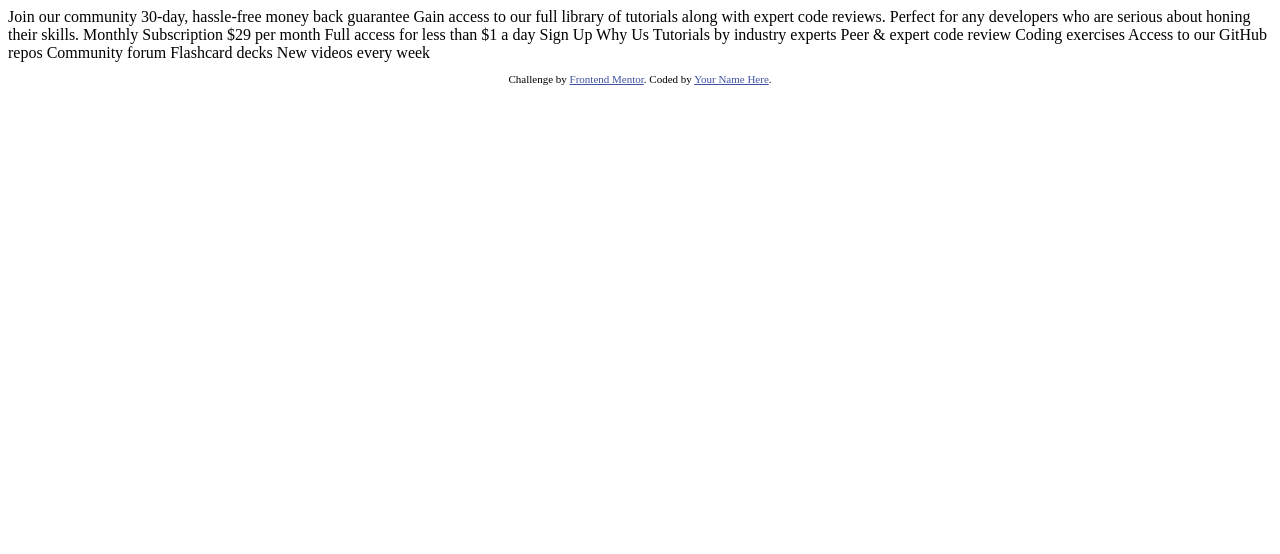
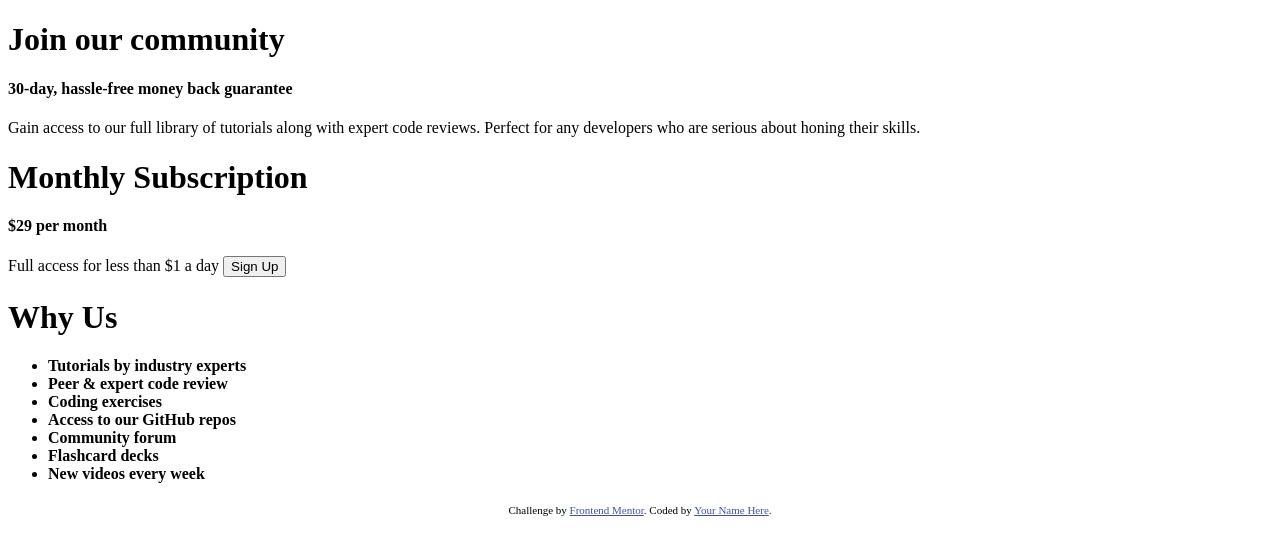
Before and after one commit to caarlosdamian/single-price-grid, a plain HTML site: page index.html in a window 1280 px wide. Drawn offline with Linux system fonts and the light colour scheme.

Commit message:
finish app structure

```diff
--- a/index.html
+++ b/index.html
@@ -1,51 +1,84 @@
 <!DOCTYPE html>
 <html lang="en">
   <head>
-  <meta charset="UTF-8">
-  <meta name="viewport" content="width=device-width, initial-scale=1.0"> <!-- displays site properly based on user's device -->
+    <meta charset="UTF-8" />
+    <meta name="viewport" content="width=device-width, initial-scale=1.0" />
+    <!-- displays site properly based on user's device -->
     <style>
-    @import url('https://fonts.googleapis.com/css2?family=Karla:ital,wght@0,200;0,300;0,400;0,500;0,600;0,700;0,800;1,200;1,300;1,400;1,500;1,600;1,700;1,800&display=swap');
+      @import url("https://fonts.googleapis.com/css2?family=Karla:ital,wght@0,200;0,300;0,400;0,500;0,600;0,700;0,800;1,200;1,300;1,400;1,500;1,600;1,700;1,800&display=swap");
     </style>
-  <link rel="icon" type="image/png" sizes="32x32" href="./images/favicon-32x32.png">
-  <link rel="stylesheet" href="./index.css">
+    <link
+      rel="icon"
+      type="image/png"
+      sizes="32x32"
+      href="./images/favicon-32x32.png"
+    />
+    <link rel="stylesheet" href="./index.css" />
     <title>Frontend Mentor | Single Price Grid Component</title>
 
     <!-- Feel free to remove these styles or customise in your own stylesheet 👍 -->
     <style>
-    .attribution { font-size: 11px; text-align: center; }
-    .attribution a { color: hsl(228, 45%, 44%); }
+      .attribution {
+        font-size: 11px;
+        text-align: center;
+      }
+      .attribution a {
+        color: hsl(228, 45%, 44%);
+      }
     </style>
   </head>
   <body>
-  Join our community
+    <main>
+      <div class="grid-container">
+        <div class="top">
+          <h1 class="top__header">Join our community</h1>
+          <h4 class="top_subtitle">30-day, hassle-free money back guarantee</h4>
+          <span class="top__text">
+            Gain access to our full library of tutorials along with expert code
+            reviews. Perfect for any developers who are serious about honing
+            their skills.</span
+          >
+        </div>
+        <div class="right">
+          <h1 class="right__header">Monthly Subscription</h1>
+          <h4 class="right__subtitle">
+            <strong class="right__subtitle-strong"> &dollar;29 </strong>
+            per month
+          </h4>
+          <span class="right__text">
+            Full access for less than &dollar;1 a day
+          </span>
+          <button class="right__button">Sign Up</button>
+        </div>
+        <div class="left">
+          <h1 class="left__header">
+            Why Us
+          </h1>
+          <h4 class="left__text">
+            <ul>
+              <li>Tutorials by industry experts</li>
+              <li>Peer &amp; expert code review</li>
+              <li>Coding exercises</li>
+              <li>Access to our GitHub repos</li>
+              <li>Community forum</li>
+              <li>Flashcard decks</li>
+              <li>New videos every week</li>
+            </ul>
+          </h4>
+        </div>
+      </div>
+    </main>
 
-  30-day, hassle-free money back guarantee
 
-  Gain access to our full library of tutorials along with expert code reviews.
-  Perfect for any developers who are serious about honing their skills.
 
-  Monthly Subscription
 
-  &dollar;29 per month
-
-  Full access for less than &dollar;1 a day
-
-  Sign Up
-
-  Why Us
-
-  Tutorials by industry experts
-  Peer &amp; expert code review
-  Coding exercises
-  Access to our GitHub repos
-  Community forum
-  Flashcard decks
-  New videos every week
 
     <footer>
       <p class="attribution">
-      Challenge by <a href="https://www.frontendmentor.io?ref=challenge" target="_blank">Frontend Mentor</a>.
-      Coded by <a href="#">Your Name Here</a>.
+        Challenge by
+        <a href="https://www.frontendmentor.io?ref=challenge" target="_blank"
+          >Frontend Mentor</a
+        >. Coded by <a href="#">Your Name Here</a>.
       </p>
     </footer>
   </body>
```
Lines whose indentation alone changed are shown as unchanged.
